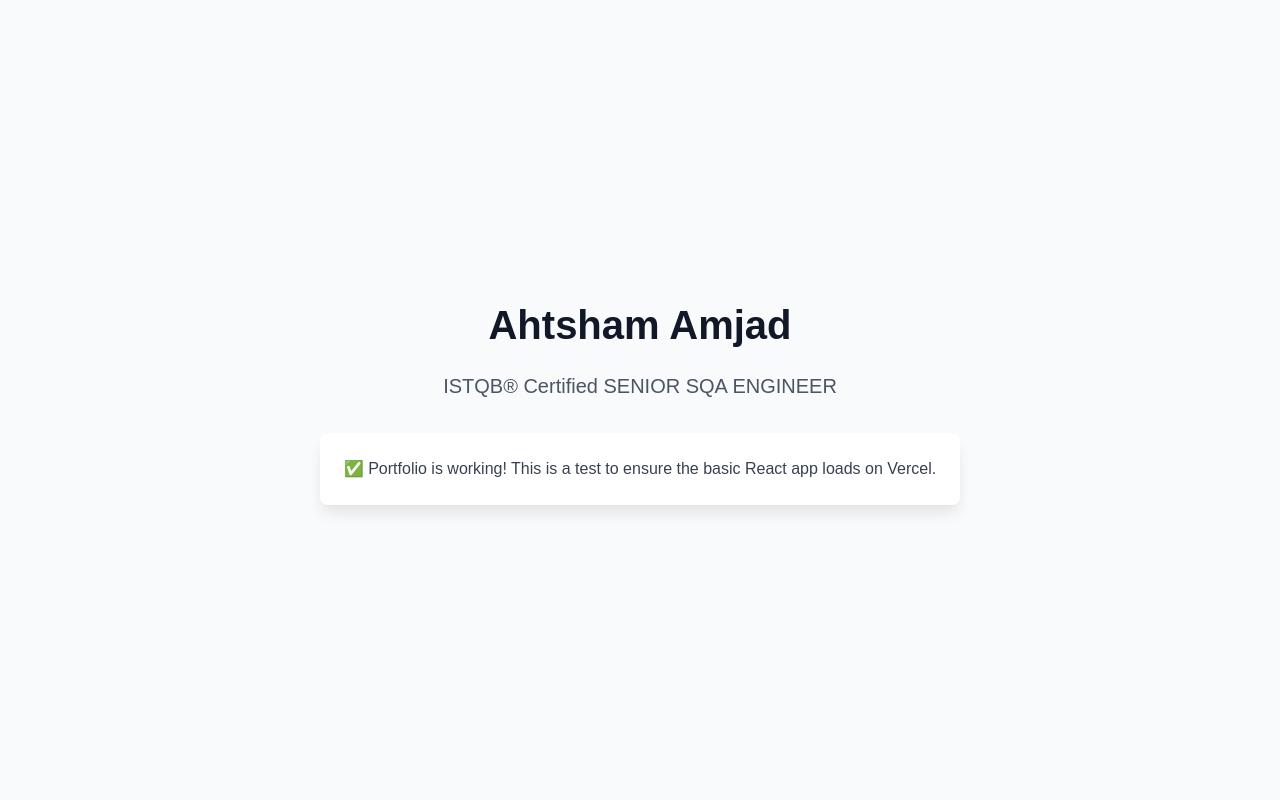
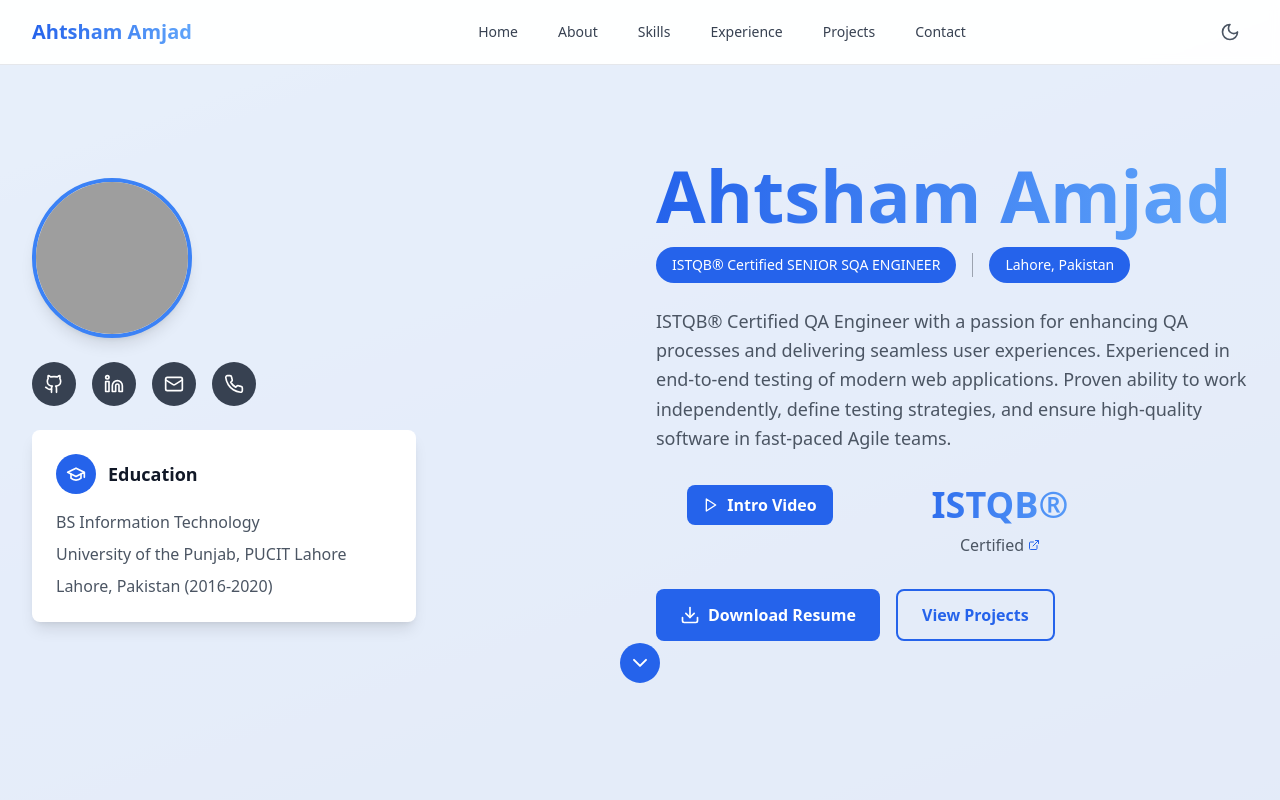
Before and after one commit to AhtshamAmjad/ahtsham-amjad-portfolio, a React (Create React App) app: page / in a window 1280 px wide. Shown: the top 800 px of the page. Built offline with nearby package versions, Linux system fonts and the light colour scheme; grey boxes are pictures that could not be loaded.

Commit message:
Restore full portfolio with all components

```diff
--- a/src/App.tsx
+++ b/src/App.tsx
@@ -1,43 +1,62 @@
-import React from 'react';
+import React, { useState, useEffect } from 'react';
+import Navbar from './components/Navbar';
+import Hero from './components/Hero';
+import About from './components/About';
+import Skills from './components/Skills';
+import Experience from './components/Experience';
+import Projects from './components/Projects';
+import Contact from './components/Contact';
+import Footer from './components/Footer';
+
+export interface ThemeContextType {
+  isDark: boolean;
+  toggleTheme: () => void;
+}
+
+export const ThemeContext = React.createContext<ThemeContextType>({
+  isDark: false,
+  toggleTheme: () => {},
+});
 
 function App() {
+  const [isDark, setIsDark] = useState(false);
+
+  useEffect(() => {
+    const savedTheme = localStorage.getItem('theme');
+    if (savedTheme === 'dark' || (!savedTheme && window.matchMedia('(prefers-color-scheme: dark)').matches)) {
+      setIsDark(true);
+      document.documentElement.classList.add('dark');
+    }
+  }, []);
+
+  const toggleTheme = () => {
+    setIsDark(!isDark);
+    if (isDark) {
+      document.documentElement.classList.remove('dark');
+      localStorage.setItem('theme', 'light');
+    } else {
+      document.documentElement.classList.add('dark');
+      localStorage.setItem('theme', 'dark');
+    }
+  };
+
   return (
-    <div style={{
-      minHeight: '100vh',
-      backgroundColor: '#f9fafb',
-      display: 'flex',
-      alignItems: 'center',
-      justifyContent: 'center',
-      fontFamily: 'Arial, sans-serif'
-    }}>
-      <div style={{ textAlign: 'center' }}>
-        <h1 style={{
-          fontSize: '2.5rem',
-          fontWeight: 'bold',
-          color: '#111827',
-          marginBottom: '1rem'
-        }}>
-          Ahtsham Amjad
-        </h1>
-        <p style={{
-          fontSize: '1.25rem',
-          color: '#4b5563',
-          marginBottom: '2rem'
-        }}>
-          ISTQB® Certified SENIOR SQA ENGINEER
-        </p>
-        <div style={{
-          backgroundColor: 'white',
-          padding: '1.5rem',
-          borderRadius: '0.5rem',
-          boxShadow: '0 10px 15px -3px rgba(0, 0, 0, 0.1)'
-        }}>
-          <p style={{ color: '#374151' }}>
-            ✅ Portfolio is working! This is a test to ensure the basic React app loads on Vercel.
-          </p>
-        </div>
+    <ThemeContext.Provider value={{ isDark, toggleTheme }}>
+      <div className={`min-h-screen transition-colors duration-300 ${
+        isDark ? 'bg-dark-900 text-white' : 'bg-gray-50 text-gray-900'
+      }`}>
+        <Navbar />
+        <main>
+          <Hero />
+          <About />
+          <Skills />
+          <Experience />
+          <Projects />
+          <Contact />
+        </main>
+        <Footer />
       </div>
-    </div>
+    </ThemeContext.Provider>
   );
 }
 
```
Also changed, not shown: src/components/About.tsx (renamed from components_backup/About.tsx), src/components/Contact.tsx (renamed from components_backup/Contact.tsx), src/components/Experience.tsx (renamed from components_backup/Experience.tsx), src/components/Footer.tsx (renamed from components_backup/Footer.tsx), src/components/Hero.tsx (renamed from components_backup/Hero.tsx), src/components/Navbar.tsx (renamed from components_backup/Navbar.tsx), src/components/Projects.tsx (renamed from components_backup/Projects.tsx), src/components/Skills.tsx (renamed from components_backup/Skills.tsx).
